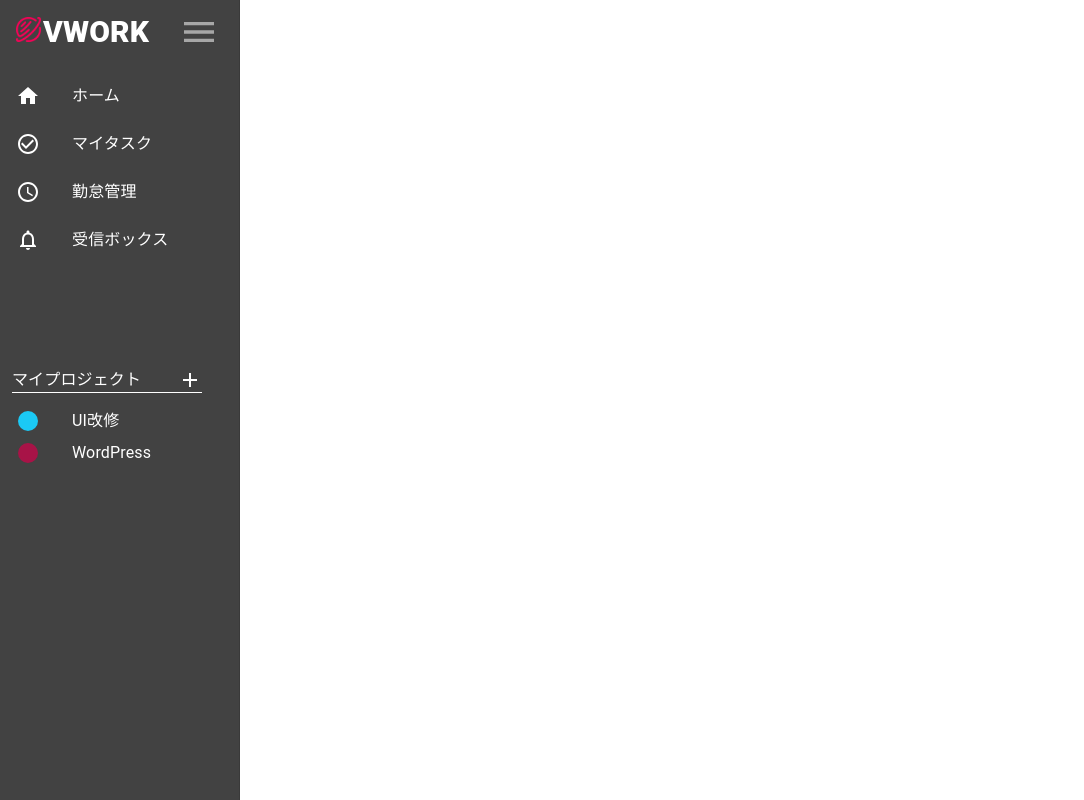
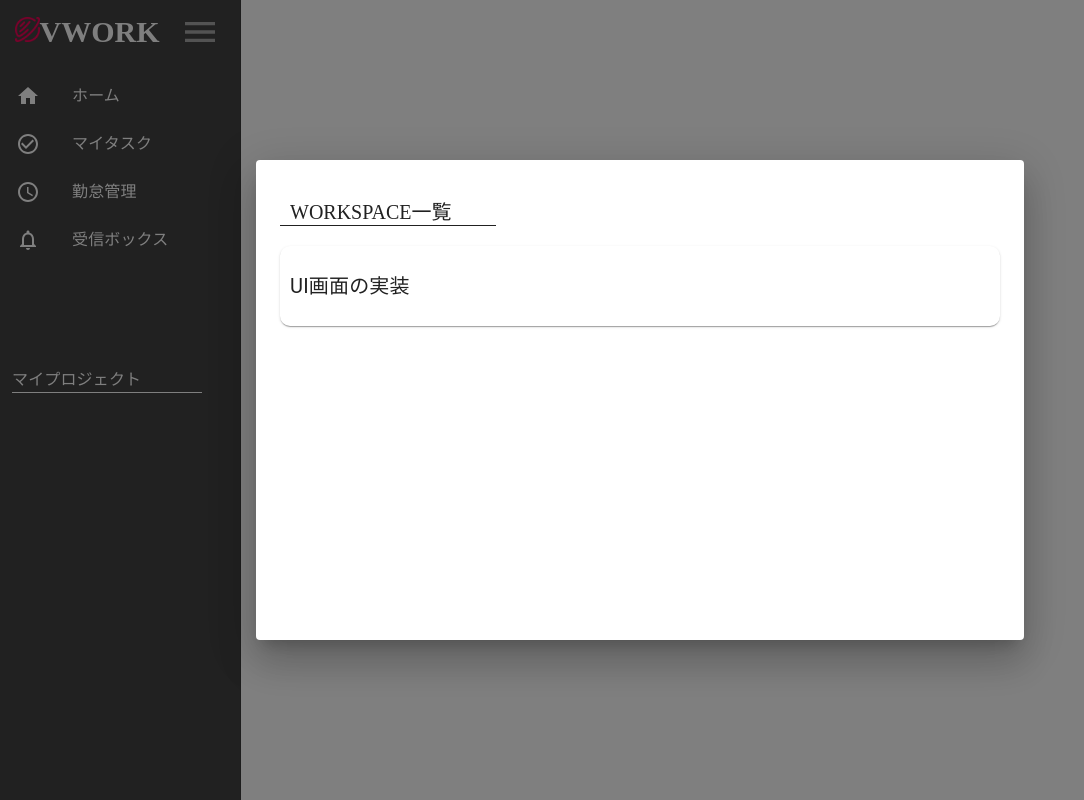
Before and after one commit to Yyusuke27/vwork, a React (Create React App) app in the folder frontend/: page /workspaces in a window 1280 px wide. Shown: the whole page, without its empty margins (0-1084 px from the left). Built offline with nearby package versions, Linux system fonts and the light colour scheme.

Commit message:
WorkSpacesのデモを実装した

```diff
--- a/frontend/src/App.tsx
+++ b/frontend/src/App.tsx
@@ -23,7 +23,7 @@ const App = () => {
           <Route path="/admin">
             <Admin />
           </Route>
-          <Route path="/work_spaces">
+          <Route path="/workspaces">
             <WorkSpaces />
           </Route>
           <Route path="/">
--- a/frontend/src/Dashboard/Task/components/TaskItem.tsx
+++ b/frontend/src/Dashboard/Task/components/TaskItem.tsx
@@ -24,7 +24,6 @@ const useStyles = makeStyles((theme: Theme) =>
       marginBottom: 15,
       cursor: "pointer",
     },
-
     title: {
       fontSize: 20,
     },
--- /dev/null
+++ b/frontend/src/WorkSpaces/components/WorkSpaceItem.tsx
@@ -0,0 +1,60 @@
+import React from "react";
+import Grid from "@material-ui/core/Grid";
+import Box from "@material-ui/core/Box";
+import { makeStyles, Theme, createStyles } from "@material-ui/core/styles";
+import Typography from "@material-ui/core/Typography";
+import Card from "@material-ui/core/Card";
+
+const useStyles = makeStyles((theme: Theme) =>
+  createStyles({
+    root: {
+      width: "100%",
+      borderRadius: 10,
+      height: 80,
+      marginBottom: 15,
+      cursor: "pointer",
+    },
+    title: {
+      fontSize: 20,
+      paddingLeft: 10,
+    },
+  })
+);
+
+const WorkSpaceItem = () => {
+  const classes = useStyles();
+  return (
+    <>
+      <Grid
+        container
+        direction="row"
+        justify="space-between"
+        alignItems="center"
+        style={{ marginTop: "5%" }}
+      >
+        <Grid item style={{ width: "30%" }}>
+          <Box borderBottom={1} className={classes.title}>
+            WORKSPACE一覧
+          </Box>
+        </Grid>
+      </Grid>
+      <Grid item style={{ marginTop: 20 }}>
+        <Card className={classes.root}>
+          <Grid
+            container
+            direction="row"
+            justify="space-between"
+            alignItems="center"
+            style={{ height: 80, margin: "auto" }}
+          >
+            <Grid item>
+              <Typography className={classes.title}>UI画面の実装</Typography>
+            </Grid>
+          </Grid>
+        </Card>
+      </Grid>
+    </>
+  );
+};
+
+export default WorkSpaceItem;
--- a/frontend/src/WorkSpaces/pages/WorkSpaces.tsx
+++ b/frontend/src/WorkSpaces/pages/WorkSpaces.tsx
@@ -1,7 +1,20 @@
 import React from "react";
+import Dialog from "@material-ui/core/Dialog";
+import Container from "@material-ui/core/Container";
+import SideBarOfWorkSpaces from "../../shared/components/Navigation/SideBarOfWorkSpaces";
+import WorkSpaceItem from "../components/WorkSpaceItem";
 
 const WorkSpaces = () => {
-  return <></>;
+  return (
+    <>
+      <SideBarOfWorkSpaces />
+      <Dialog open keepMounted maxWidth="xl" className="registDialog">
+        <Container maxWidth="md">
+          <WorkSpaceItem />
+        </Container>
+      </Dialog>
+    </>
+  );
 };
 
 export default WorkSpaces;
--- a/frontend/src/shared/components/Navigation/MainHeader.tsx
+++ b/frontend/src/shared/components/Navigation/MainHeader.tsx
@@ -163,7 +163,7 @@ const MainHeader: FC<MainHeaderProps> = ({ title = "" }) => {
 
   const history = useHistory();
   const pageChangeHandler = () => {
-    history.push("/work_spaces");
+    history.push("/workspaces");
     history.go(0);
   };
 
--- /dev/null
+++ b/frontend/src/shared/components/Navigation/SideBarOfWorkSpaces.tsx
@@ -0,0 +1,150 @@
+import React from "react";
+import IconButton from "@material-ui/core/IconButton";
+import Grid from "@material-ui/core/Grid";
+import List from "@material-ui/core/List";
+import ListItem from "@material-ui/core/ListItem";
+import MenuIcon from "@material-ui/icons/Menu";
+import ListItemIcon from "@material-ui/core/ListItemIcon";
+import ListItemText from "@material-ui/core/ListItemText";
+import HomeIcon from "@material-ui/icons/Home";
+import CheckCircleOutlineIcon from "@material-ui/icons/CheckCircleOutline";
+import QueryBuilderIcon from "@material-ui/icons/QueryBuilder";
+import NotificationsNoneIcon from "@material-ui/icons/NotificationsNone";
+import Drawer from "@material-ui/core/Drawer";
+import { createStyles, makeStyles, Theme } from "@material-ui/core/styles";
+import { NavLink } from "react-router-dom";
+import Container from "@material-ui/core/Container";
+import Color from "../../util/color";
+import Box from "@material-ui/core/Box";
+import Typography from "@material-ui/core/Typography";
+
+const drawerWidth = 240;
+
+const useStyles = makeStyles((theme: Theme) =>
+  createStyles({
+    root: {
+      display: "flex",
+    },
+    hide: {
+      display: "none",
+    },
+    drawer: {
+      width: drawerWidth,
+      flexShrink: 0,
+      color: Color.VWORK_BLACK,
+    },
+    drawerPaper: {
+      width: drawerWidth,
+      backgroundColor: Color.VWORK_BLACK,
+      color: Color.VWORK_WHITE,
+    },
+    drawerHeader: {
+      display: "flex",
+      alignItems: "center",
+      padding: theme.spacing(0, 1),
+      // necessary for content to be below app bar
+      ...theme.mixins.toolbar,
+      justifyContent: "flex-end",
+    },
+    iconStyle: {
+      color: Color.VWORK_WHITE,
+    },
+    title: {
+      fontWeight: 900,
+    },
+    projectTitle: {
+      fontSize: 15,
+      marginTop: "40%",
+      marginLeft: "5%",
+      marginBottom: "5%",
+      width: 190,
+    },
+  })
+);
+
+const SideBarOfWorkSpaces = () => {
+  const classes = useStyles();
+
+  return (
+    <div className={classes.root}>
+      <Container>
+        <Drawer
+          open
+          className={classes.drawer}
+          variant="persistent"
+          anchor="left"
+          classes={{
+            paper: classes.drawerPaper,
+          }}
+        >
+          <Grid
+            container
+            direction="row"
+            justify="space-between"
+            alignItems="center"
+          >
+            <Grid item>
+              <Grid
+                container
+                direction="row"
+                justify="center"
+                alignItems="center"
+                className={classes.title}
+                style={{ marginLeft: "10%" }}
+              >
+                <Grid item style={{ fontSize: 30 }}>
+                  <img
+                    src={`${process.env.PUBLIC_URL}/images/logo192.png`}
+                    style={{ height: 25 }}
+                    alt=""
+                  />
+                </Grid>
+                <Grid item style={{ fontSize: 30 }}>
+                  VWORK
+                </Grid>
+              </Grid>
+            </Grid>
+            <Grid item>
+              <div className={classes.drawerHeader}>
+                <IconButton>
+                  <MenuIcon style={{ fontSize: 40, color: Color.VWORK_GRAY }} />
+                </IconButton>
+              </div>
+            </Grid>
+          </Grid>
+          <List>
+            <ListItem button component={NavLink} to="/" exact>
+              <ListItemIcon className={classes.iconStyle}>
+                <HomeIcon />
+              </ListItemIcon>
+              <ListItemText primary="ホーム" />
+            </ListItem>
+            <ListItem button component={NavLink} to="/my_task" exact>
+              <ListItemIcon className={classes.iconStyle}>
+                <CheckCircleOutlineIcon />
+              </ListItemIcon>
+              <ListItemText primary="マイタスク" />
+            </ListItem>
+            <ListItem button component={NavLink} to="/kintai_manage" exact>
+              <ListItemIcon className={classes.iconStyle}>
+                <QueryBuilderIcon />
+              </ListItemIcon>
+              <ListItemText primary="勤怠管理" />
+            </ListItem>
+            <ListItem button>
+              <ListItemIcon className={classes.iconStyle}>
+                <NotificationsNoneIcon />
+              </ListItemIcon>
+              <ListItemText primary="受信ボックス" />
+            </ListItem>
+          </List>
+          <Box borderBottom={1} className={classes.projectTitle}>
+            <Typography>マイプロジェクト</Typography>
+          </Box>
+        </Drawer>
+      </Container>
+    </div>
+  );
+};
+
+export default SideBarOfWorkSpaces;
```
